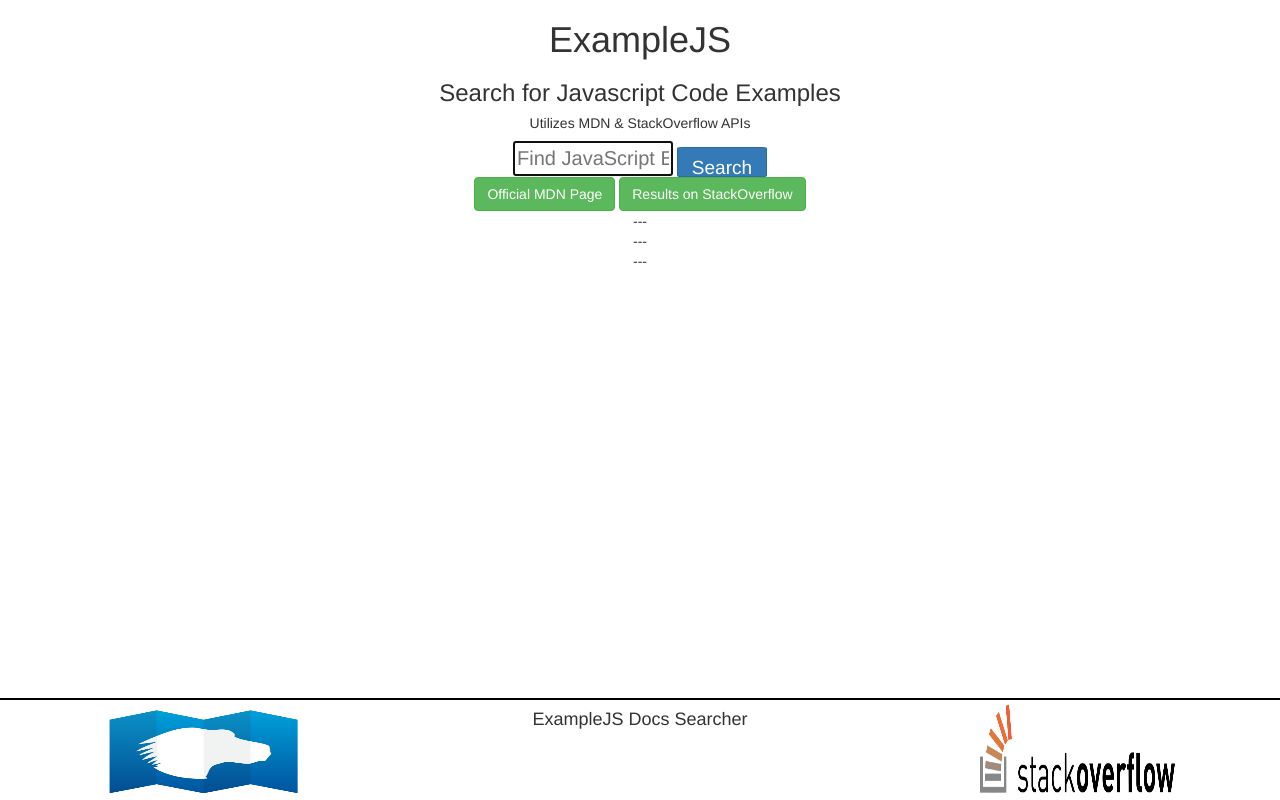
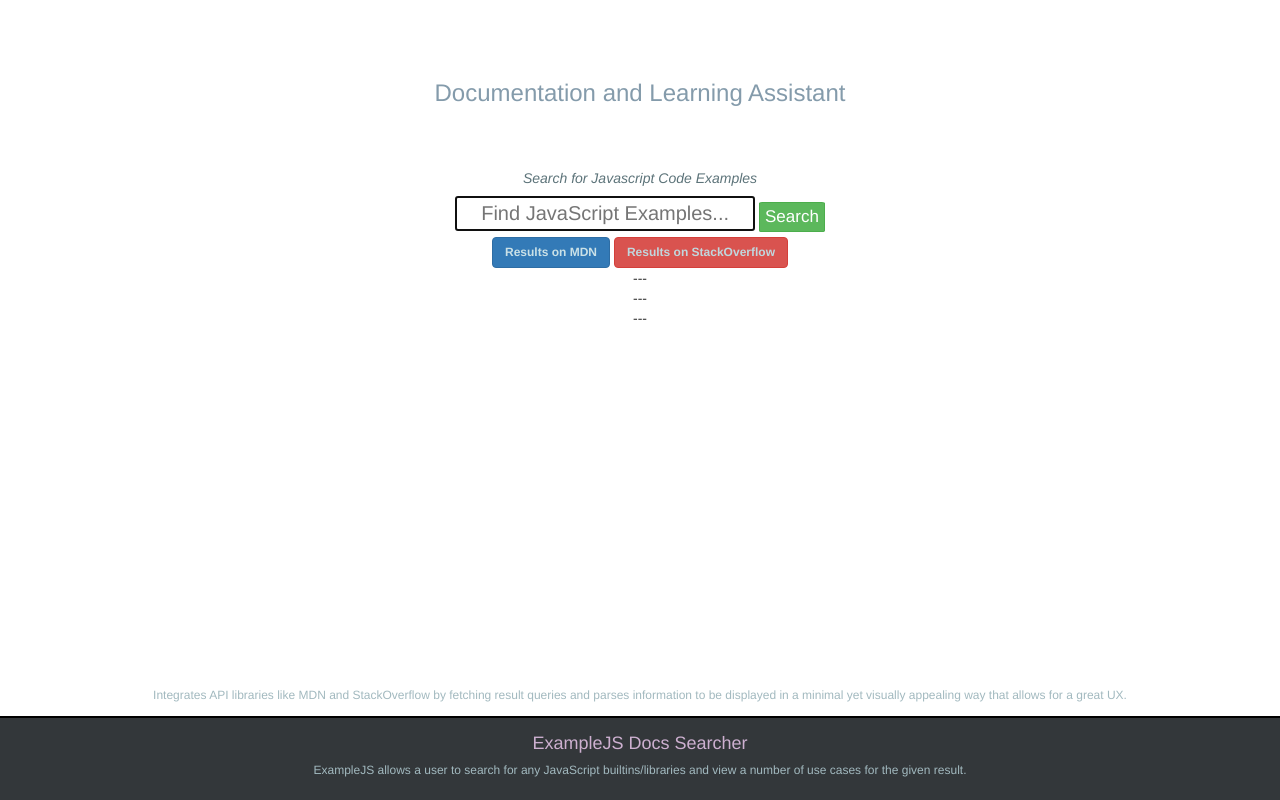
Before and after one commit to ev-dev/ExampleJS, a website with bundled scripts: page index.html in a window 1280 px wide. Built offline with nearby package versions, Linux system fonts and the light colour scheme.

Commit message:
Large Commit: modified all layout and made effective starting point for markup

```diff
--- a/index.html
+++ b/index.html
@@ -12,21 +12,21 @@
     <div id='app' class='container center'>
       <div id='headers'>
         <h1 id='title'>ExampleJS</h1>
-        <h3 id='subtitle'>Search for Javascript Code Examples</h3>
-        <h5 id='about'>Utilizes MDN & StackOverflow APIs</h5>
+        <h3 id='subtitle'>Documentation and Learning Assistant</h3>
+        <h5 id='prompt-text'>Search for Javascript Code Examples</h5>
       </div>
 
       <div id='main'>
         <div id='input-wrapper'>
           <input id='query-input' class='center' type='text' placeholder='Find JavaScript Examples...' maxlength='20' autofocus></input>
 
-          <button id='search-button' class='btn btn-primary'>Search</button>
+          <button id='search-button' class='btn btn-success'>Search</button>
         </div>
 
         <div id='search-official'>
-          <button id='mdn-button' class='btn btn-success'>Official MDN Page</button>
+          <button id='mdn-button' class='btn btn-primary'><b>Results on MDN</b></button>
 
-          <button id='stackoverflow-button' class='btn btn-success'>Results on StackOverflow</button>
+          <button id='stackoverflow-button' class='btn btn-danger'><b>Results on StackOverflow</b></button>
         </div>
 
         <div id='history-wrapper'>
@@ -40,16 +40,16 @@
     </div>
 
     <div id='footer' class='center'>
-      <div class='row'>
-        <div class='col-sm-4'>
-          <img src='assets/mdn-logo.png'></img>
-        </div>
-        <div class='col-sm-4'>
-          <h4>ExampleJS Docs Searcher</h4>
-        </div>
-        <div class='col-sm-4'>
-          <img src='assets/stackoverflow-logo.jpg'></img>
-        </div>
+      <div id='text-above-footer' class='center'>
+        <h5 class='description'>
+          Integrates API libraries like MDN  and StackOverflow by fetching result queries and parses information to be displayed in a minimal yet visually appealing way that allows for a great UX.
+        </h5>
+      </div>
+      <div id='footer-main' class='center'>
+        <h4 id='footer-description'>ExampleJS Docs Searcher</h4>
+        <h6 class='description'>
+            ExampleJS allows a user to search for any JavaScript builtins/libraries and view a number of use cases for the given result.
+        </h6>
       </div>
     </div>
 
--- a/styles/main.css
+++ b/styles/main.css
@@ -1,5 +1,5 @@
-.center {
-  text-align: center;
+body {
+    background-color: rgb(36, 40, 42);
 }
 
 ul {
@@ -9,26 +9,82 @@ ul {
 
 img {
     display: inline;
-  width: 200px;
-  height: 100px
+    width: 40px;
+    height: 40px
+}
+
+.center {
+    text-align: center;
+}
+
+.description {
+    color: rgb(162, 185, 191);
+    font-size: 12px;
+}
+
+#title {
+    color: white;
+    padding: 0%;
+    margin: 40px 0px 0px 0px;
+}
+
+#subtitle {
+    color: rgb(132, 155, 171);
+    padding: 0% 5% 55px 5%;
+    margin: 0px;
+}
+
+#prompt-text {
+    color: rgb(92, 115, 121);
+    font-style: oblique;
+}
+
+#about {
+    color: rgb(92, 115, 121);
+}
+
+#query-input {
+    font-size: 20px;
+    width: 300px;
+}
+
+#search-button {
+    border-radius: 5%;
+    font-size: 17px;
+    margin: 0px;
+    padding: 2px 5px 2px 5px;
+}
+
+#search-official {
+  padding: 5px 5% 0px 5%;
+}
+
+#mdn-button {
+    font-size: 12px;
+    color: rgb(202, 225, 231);
+}
+
+#stackoverflow-button {
+    font-size: 12px;
+    color: rgb(192, 215, 221);
+}
+
+#footer-description {
+    color: #cdb0d0;
 }
 
 #footer {
     width: 100%;
-  border-top: solid 2px black;
-  background-color: white;
     position: fixed;
     bottom: 0;
 }
 
-#query-input {
-  width: 160px;
-  font-size: 20px;
+#footer-main {
+    border-top: solid 2px black;
+    background-color: #33373a;
+    padding: 0.5% 4% 1% 4%;
 }
 
-#search-button {
-  border-radius: 5%;
-  width: 90px;
-  height: 30px;
-  font-size: 19px;
+#text-above-footer {
+    padding: 0.3% 4%;
 }
```
Also changed, not shown: assets/stackoverflow-logo.png (added), assets/stackoverflow-logo.svg (added). Lines whose indentation alone changed are shown as unchanged.
